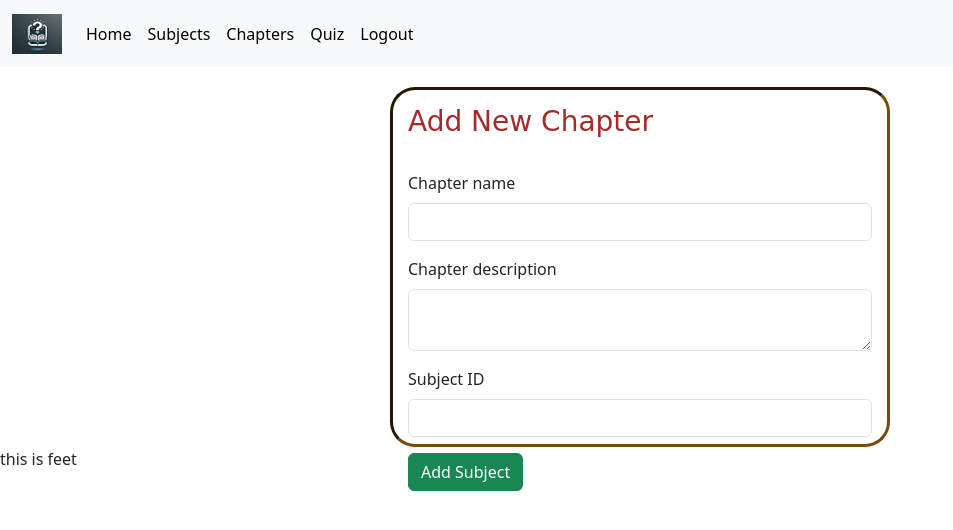
After one commit to Niraj-02/Quiz_master, a Flask app: page /add_chapter in a window 1280 px wide. The commit adds this page. Shown: the top 530 px of the page, without its empty margins (0-953 px from the left). Run offline with Flask 3, Linux system fonts and the light colour scheme; the visitor is signed in with stand-in values (Sample User, id 1).

Commit message:
chapter management
create crud operations and routes for chapter management

```diff
--- a/controllers/controller.py
+++ b/controllers/controller.py
@@ -6,6 +6,9 @@ from app import app
 
 #model import from model.py
 from models.model import *
+
+#random imports
+from datetime import datetime
 
 
 #this will be the homepage of the website. It is not finised yet.
@@ -86,7 +89,8 @@ def login():
 def admin_dash():
     if 'username' in session:
         user = User.query.filter_by(username = session['username']).first()
-        quizzes = Quiz.query.join(Chapter).all()
+        today = datetime.now().date()
+        quizzes = Quiz.query.join(Chapter).filter(Quiz.date_of_quiz >= today).all()
         return rt("Admin/admin_dash.html" , user = user , quizzes = quizzes)
     else:
         return redirect(url_for('login'))
@@ -102,16 +106,6 @@ def subjects():
     else:
         return redirect(url_for('login'))
 
-
-#Chapter Management routes
-@app.route('/chapters' , methods = ['GET' , 'POST'])
-def chapters():
-    if ('username' in session) and (session['username'] == 'Admin'):
-        chapters = Chapter.query.all()
-        subjects = Subject.query.all()
-        return rt("Admin/chapters.html" , chapters = chapters , subjects = subjects)
-    else:
-        return redirect(url_for('login'))
 
 
 
@@ -151,6 +145,8 @@ def edit_sub(subjectID):
 
             db.session.commit()
             return redirect(url_for('subjects'))
+    else:
+        return redirect(url_for('login'))
 
 
 #Delete Subject Route
@@ -166,8 +162,92 @@ def del_sub(subjectID):
         db.session.delete(subject)
         db.session.commit()
         return redirect(url_for('subjects'))
+    else:
+        return redirect(url_for('login'))
 
-#after admin wrk
+#subject crud is done now follow from here tmrw
+
+
+
+#Chapter Management routes
+@app.route('/chapters' , methods = ['GET' , 'POST'])
+def chapters():
+    if ('username' in session) and (session['username'] == 'Admin'):
+        chapters = Chapter.query.all()
+        subjects = Subject.query.all()
+        return rt("Admin/Chapter/chapters.html" , chapters = chapters , subjects = subjects)
+    else:
+        return redirect(url_for('login'))
+
+
+
+#add Chapter route
+@app.route('/add_chapter' , methods = ['GET' , 'POST'])
+def add_chapter():
+    if ('username' in session) and (session['username'] == 'Admin'):
+        if request.method == 'GET':
+
+            return rt("Admin/Chapter/add_chapter.html" , subjects = subjects)
+        elif request.method == 'POST':
+            chapterName = request.form['chp_name']
+            chapterDescription = request.form['chp_desc']
+            subjectID = request.form['sub_id']
+            chapter = Chapter(chapterName = chapterName , chapterDescription = chapterDescription , subjectID = subjectID)
+            db.session.add(chapter)
+            db.session.commit()
+            return redirect(url_for('chapters'))
+    else:
+        return redirect(url_for('login'))
+
+
+
+#edit Chapter route
+@app.route('/edit_chapter/<int:chapterID>' , methods = ['GET' , 'POST'])
+def edit_chapter(chapterID):
+    if ('username' in session) and (session['username'] == 'Admin'):
+        chapter = Chapter.query.filter_by(chapterID = chapterID).first()
+
+        #error handling in case chapter not found
+        if not chapter:
+            return "Chapter not found!", 404
+
+        if request.method == 'GET':
+            return rt("Admin/Chapter/edit_chapter.html" , chapter = chapter)
+
+        elif request.method == 'POST':
+            chapter.chapterName = request.form['chp_name']
+            chapter.chapterDescription = request.form['chp_desc']
+
+            db.session.commit()
+            return redirect(url_for('chapters'))
+    else:
+        return redirect(url_for('login'))
+
+
+#delete chapter route
+@app.route('/del_chapter/<int:chapterID>' , methods = ['POST'])
+def del_chapter(chapterID):
+    if ('username' in session) and (session['username'] == 'Admin'):
+        chapter = Chapter.query.filter_by(chapterID = chapterID).first()
+
+        #error handling in case chapter not found
+        if not chapter:
+            return "Chapter not found!", 404
+
+        db.session.delete(chapter)
+        db.session.commit()
+        return redirect(url_for('chapters'))
+    else:
+        return redirect(url_for('login'))
+
+
+
+
+
+
+
+
+
 
 
 #create quiz route
--- /dev/null
+++ b/templates/Admin/Chapter/add_chapter.html
@@ -0,0 +1,39 @@
+{% extends "Admin/admin_layout.html" %}
+
+{% block title %}
+Add Chapter
+{% endblock %}
+
+{% block content %}
+<div class="container-fluid" id="add_sub">
+    <h3 style="color: brown; font-family: cursive;">Add New Chapter</h3>
+    <br>
+    <form action="/add_chapter" method="post">
+        <div class="mb-3">
+            <label for="chp_name" class="form-label">Chapter name</label>
+            <input name="chp_name"  type="text" class="form-control" id="chp_name" required>
+        </div>
+
+        <div class="mb-3">
+            <label for="chp_desc" class="form-label">Chapter description</label>
+            <textarea name="chp_desc"  type="text" class="form-control" id="chp_desc" required> </textarea>
+        </div>
+
+        <div class="mb-3">
+            <label for="sub_id" class="form-label">Subject ID</label>
+            <input name="sub_id"  type="text" class="form-control" id="sub_id" required>
+        </div>
+
+        <button type="submit" class="btn btn-success">Add Subject</button>
+    </form>
+
+
+</div>
+
+{% endblock %}
+
+
+
+{% block footer %}
+    this is feet
+{% endblock %}
--- a/templates/Admin/Subject/edit_sub.html
+++ b/templates/Admin/Subject/edit_sub.html
@@ -10,12 +10,12 @@ Subject Management
 
 {% block content %}
 <div class="container-fluid" id="add_sub">
-    <h3 style="color: brown; font-family: cursive;">Add New Subject</h3>
+    <h3 style="color: brown; font-family: cursive;">Edit Subject</h3>
     <br>
     <form action="{{ url_for('edit_sub', subjectID=subject.subjectID) }}" method="post">
         <div class="mb-3">
             <label for="sub_name" class="form-label">Subject name</label>
-            <input name="sub_name"  type="text" class="form-control" id="sub_name" placeholder="{{subject.subjectName}}">
+            <input name="sub_name"  type="text" class="form-control" id="sub_name" placeholder="{{subject.subjectName}}" required>
         </div>
 
         <div class="mb-3">
@@ -23,7 +23,7 @@ Subject Management
             <textarea name="sub_desc"  type="text" class="form-control" id="sub_desc" rows="3" placeholder ="{{subject.subjectDescription}}"> {{subject.subjectDescription}} </textarea>
         </div>
 
-        <button type="submit" class="btn btn-success">Add Subject</button>
+        <button type="submit" class="btn btn-success">Save Changes</button>
     </form>
 
 
```
Also changed, not shown: templates/Admin/Chapter/chapters.html (renamed from templates/Admin/chapters.html, +10 -6 lines), templates/Admin/Chapter/edit_chapter.html (added, +37 -0 lines).
